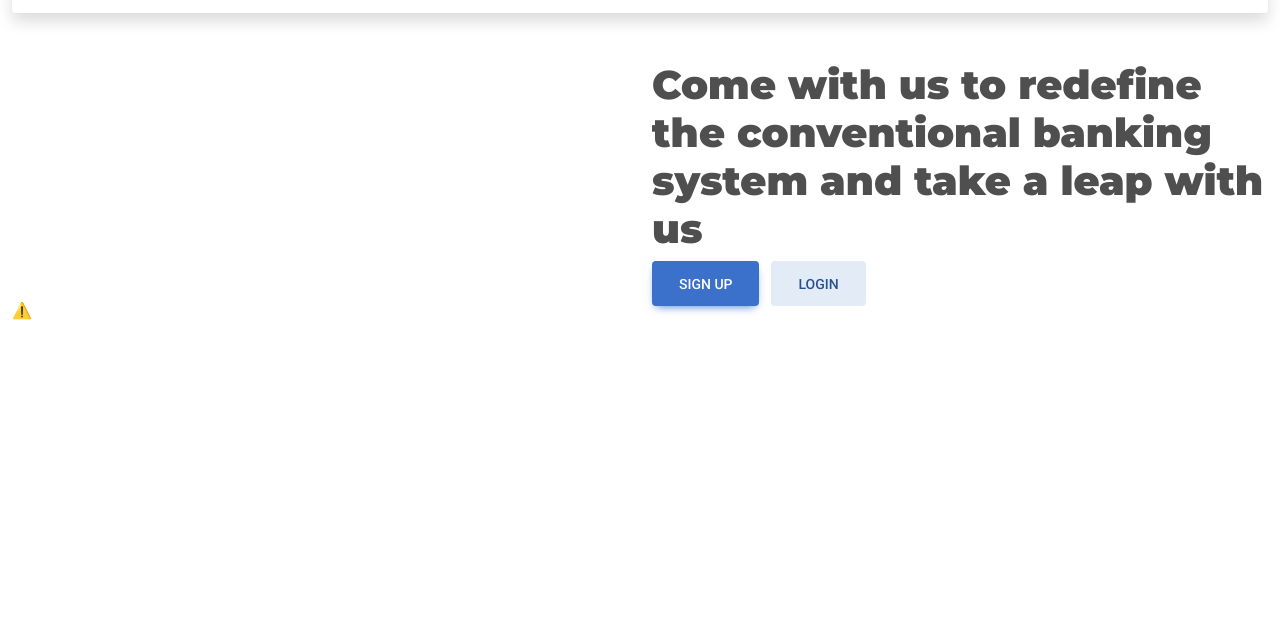
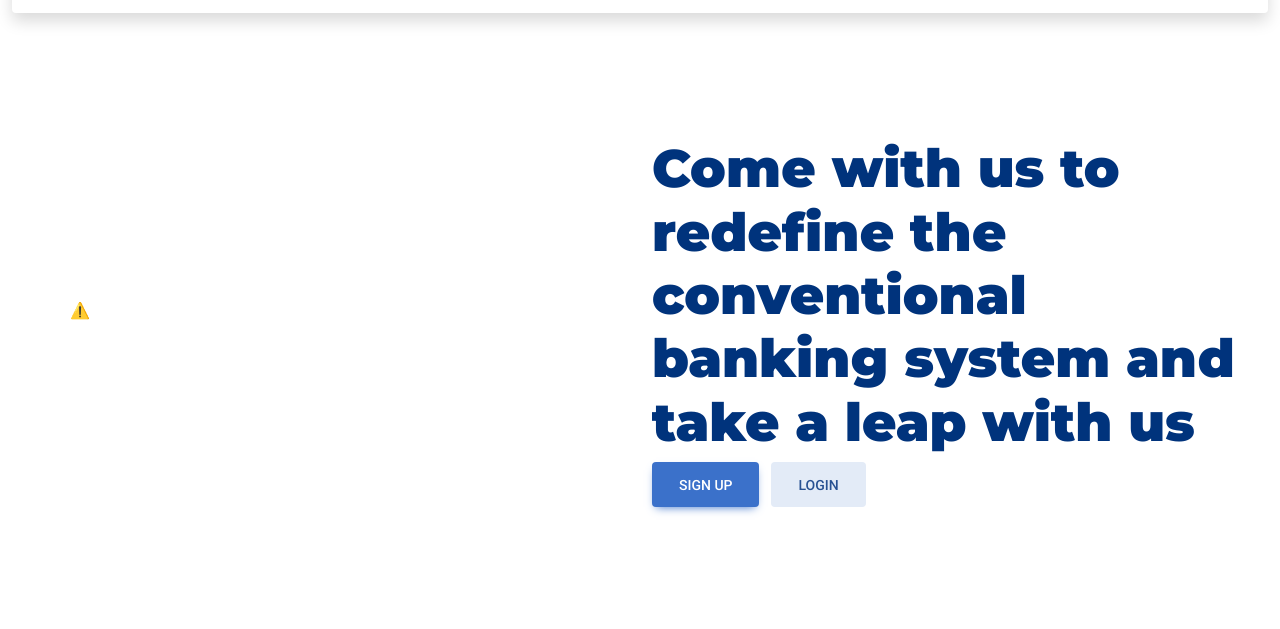
Before and after one commit to Aniket2805/BANK-O-FY, a website: page index.html in a window 1280 px wide. Shown: the part 70-699 px from the top of the page. Drawn offline with nearby package versions, Linux system fonts and the light colour scheme; no server answers.

Commit message:
Update style.css

```diff
--- a/style.css
+++ b/style.css
@@ -13,6 +13,17 @@ body {
     align-items: center;
     background-size: cover;
     z-index: 1;
+}
+.top{
+    display: flex;
+    justify-content: center;
+}
+.top-r{
+    color: #00337C;
+    padding: 6%;
+}
+.top-r h1{
+    font-size: 3.3rem;
 }
 /* .container-fluid{
     padding-right: 0;
@@ -40,6 +51,7 @@ h1 {
     font-size: 4rem;
     line-height: 1.5;
 }
+
 .download-btn {
     margin: 5% 3% 5% 0;
 }
@@ -218,3 +230,8 @@ textarea:valid~span{
     }
 
 }
+@media (max-width:415px){
+    .top-r h1{
+        font-size: 2.6rem;
+    }
+}
```
